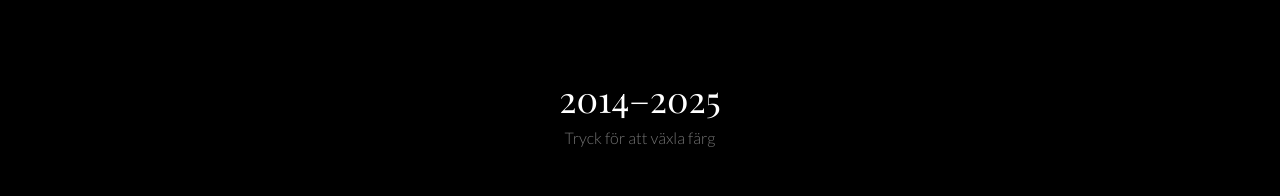
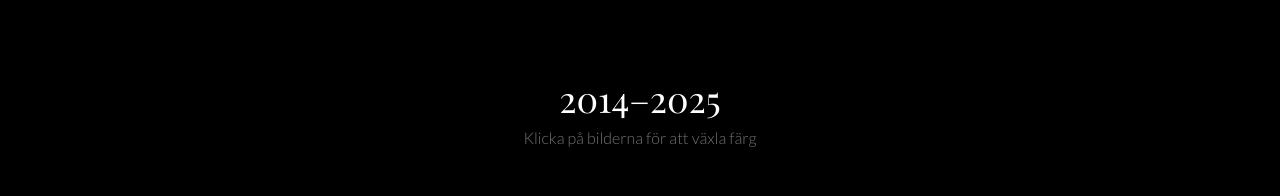
Before and after one commit to H211S/HannaOchMarkus, a React (Vite) app: page / in a window 1280 px wide. Shown: the part 1980-2176 px from the top of the page. Built offline with nearby package versions, Linux system fonts and the light colour scheme; a web font is replaced by a local one.

Commit message:
update site

```diff
--- a/src/pages/Galleri.jsx
+++ b/src/pages/Galleri.jsx
@@ -46,7 +46,7 @@ function Galleri() {
       </h2>
 
       <p className="text-center mb-12 text-neutral-500">
-        Tryck för att växla färg
+        Klicka på bilderna för att växla färg
       </p>
 
       <div className="overflow-x-auto pb-4 custom-scrollbar touch-pan-x">
```
